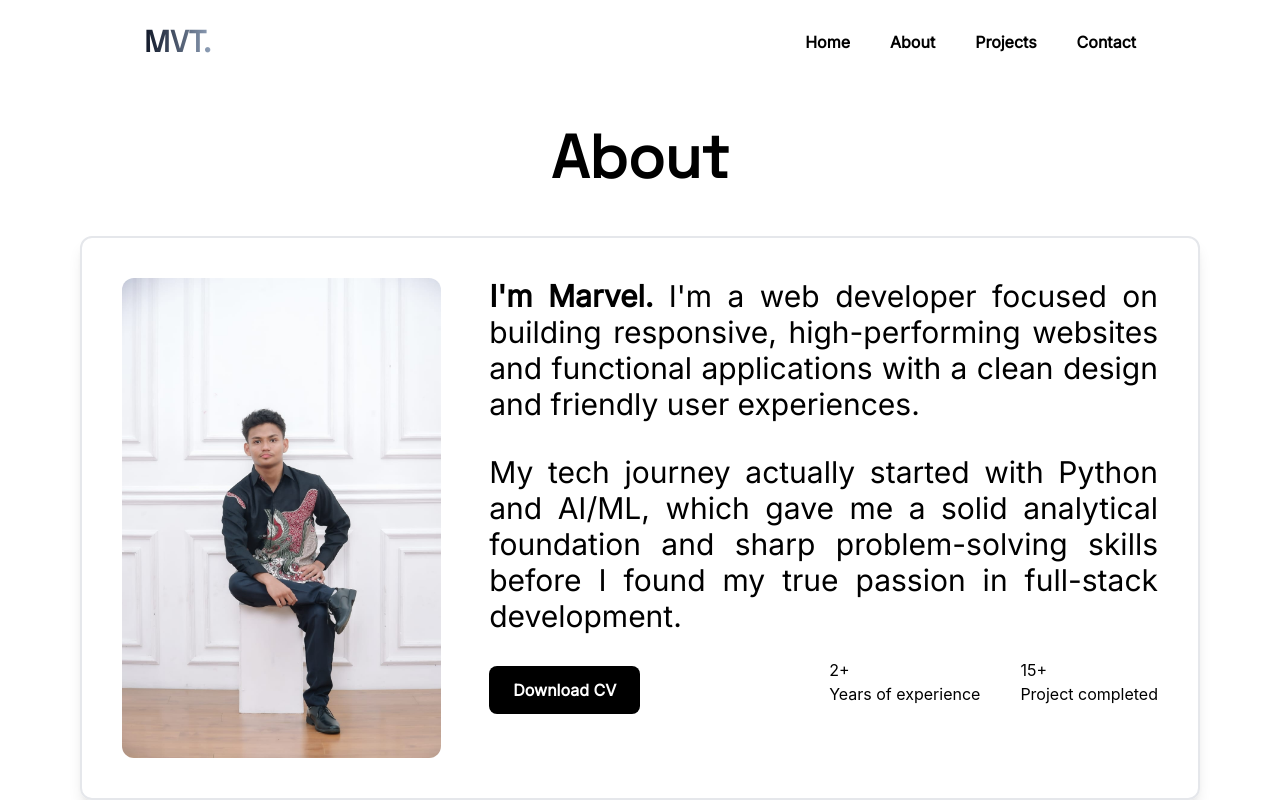
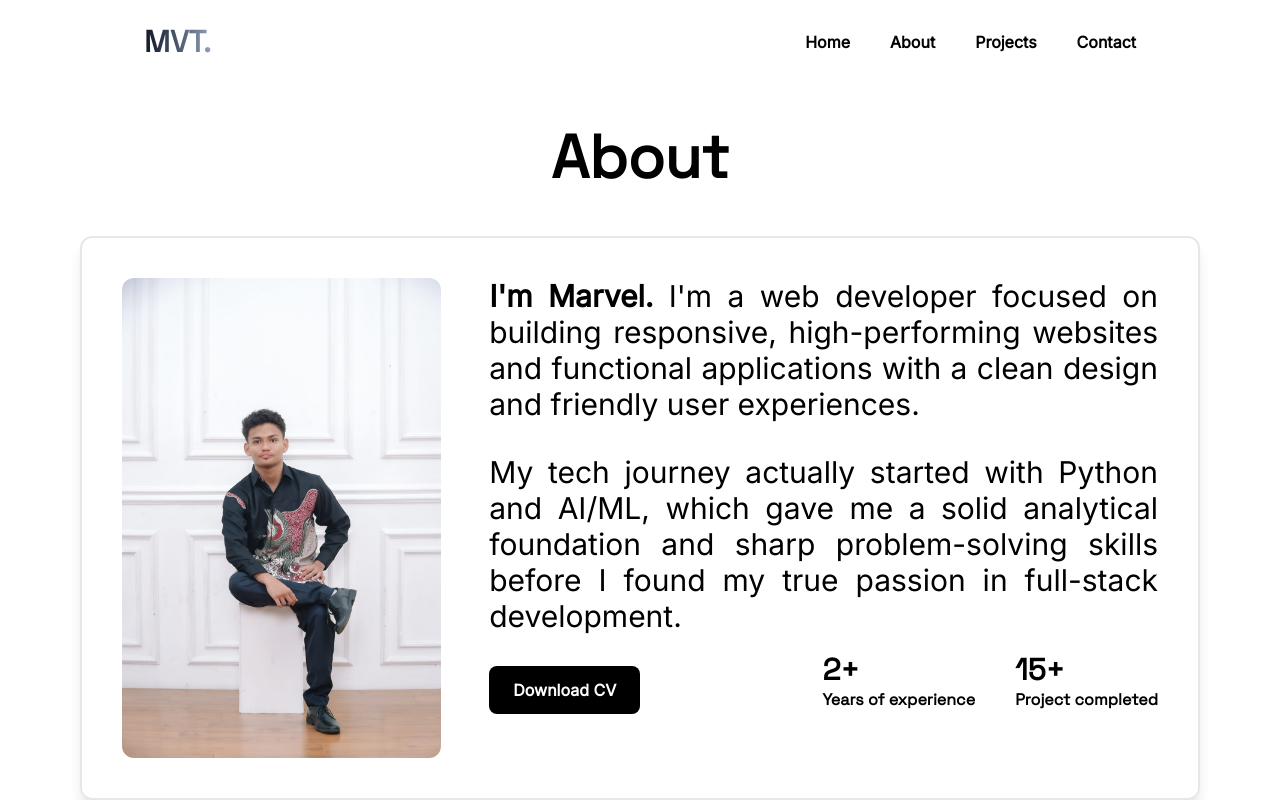
Before and after one commit to marvelTtihu/marvelTtihu, a React (Vite) app: page /about in a window 1280 px wide. Shown: the top 800 px of the page. Built offline with nearby package versions, Linux system fonts and the light colour scheme.

Commit message:
docs: change stats style

```diff
--- a/src/pages/About/section/AboutMe.jsx
+++ b/src/pages/About/section/AboutMe.jsx
@@ -22,12 +22,12 @@ function AboutMe() {
                                         Download CV
                                         </a>
                                         <dl className="flex gap-10">
-                                            <div>
-                                                <dt>2+</dt>
+                                            <div className="font-space font-bold">
+                                                <dt className="text-2xl md:text-3xl">2+</dt>
                                                 <dd>Years of experience</dd>
                                             </div>
-                                            <div>
-                                                <dt>15+</dt>
+                                            <div className="font-space font-bold">
+                                                <dt className="text-2xl md:text-3xl">15+</dt>
                                                 <dd>Project completed</dd>
                                             </div>
                                         </dl>
```
